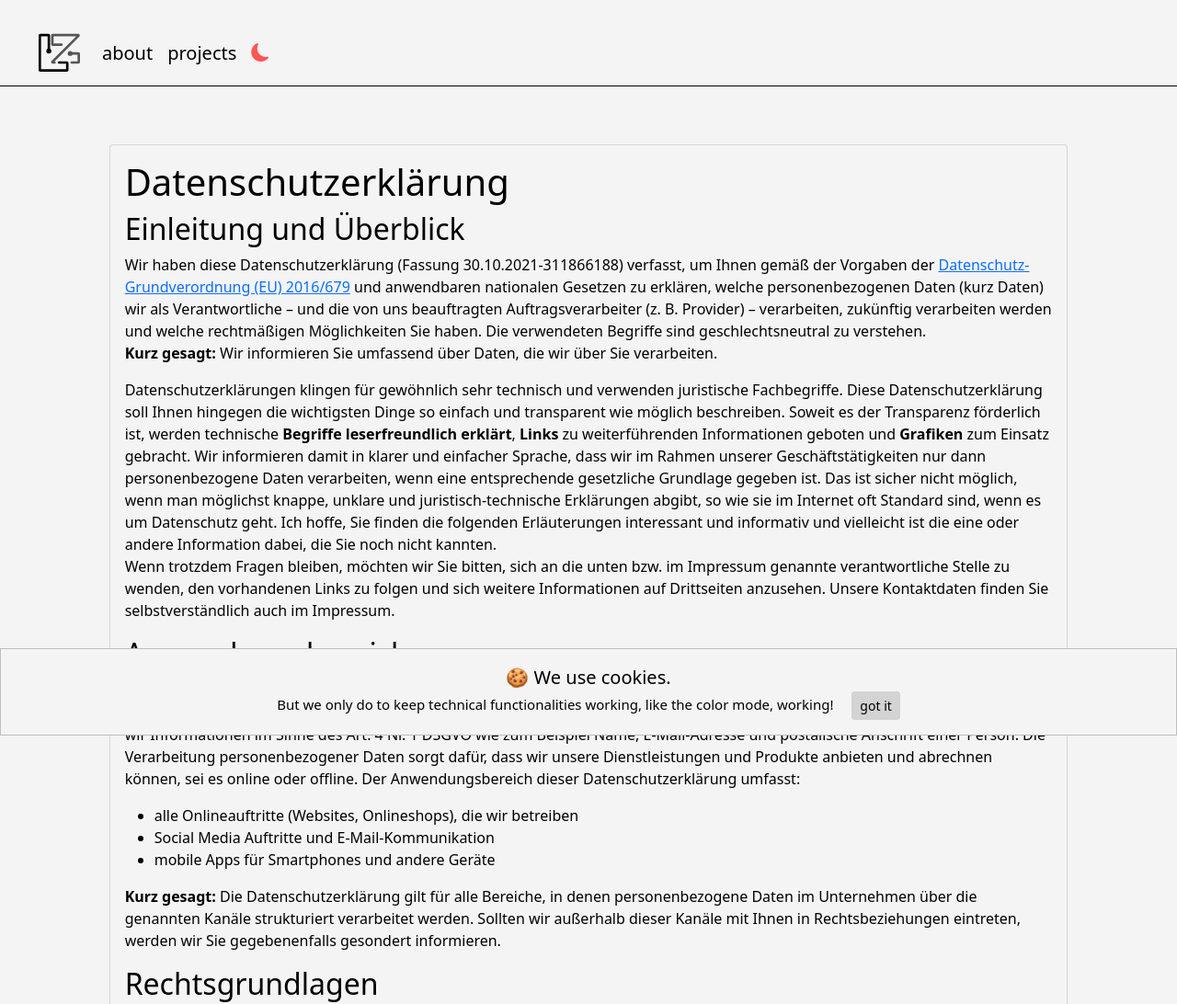
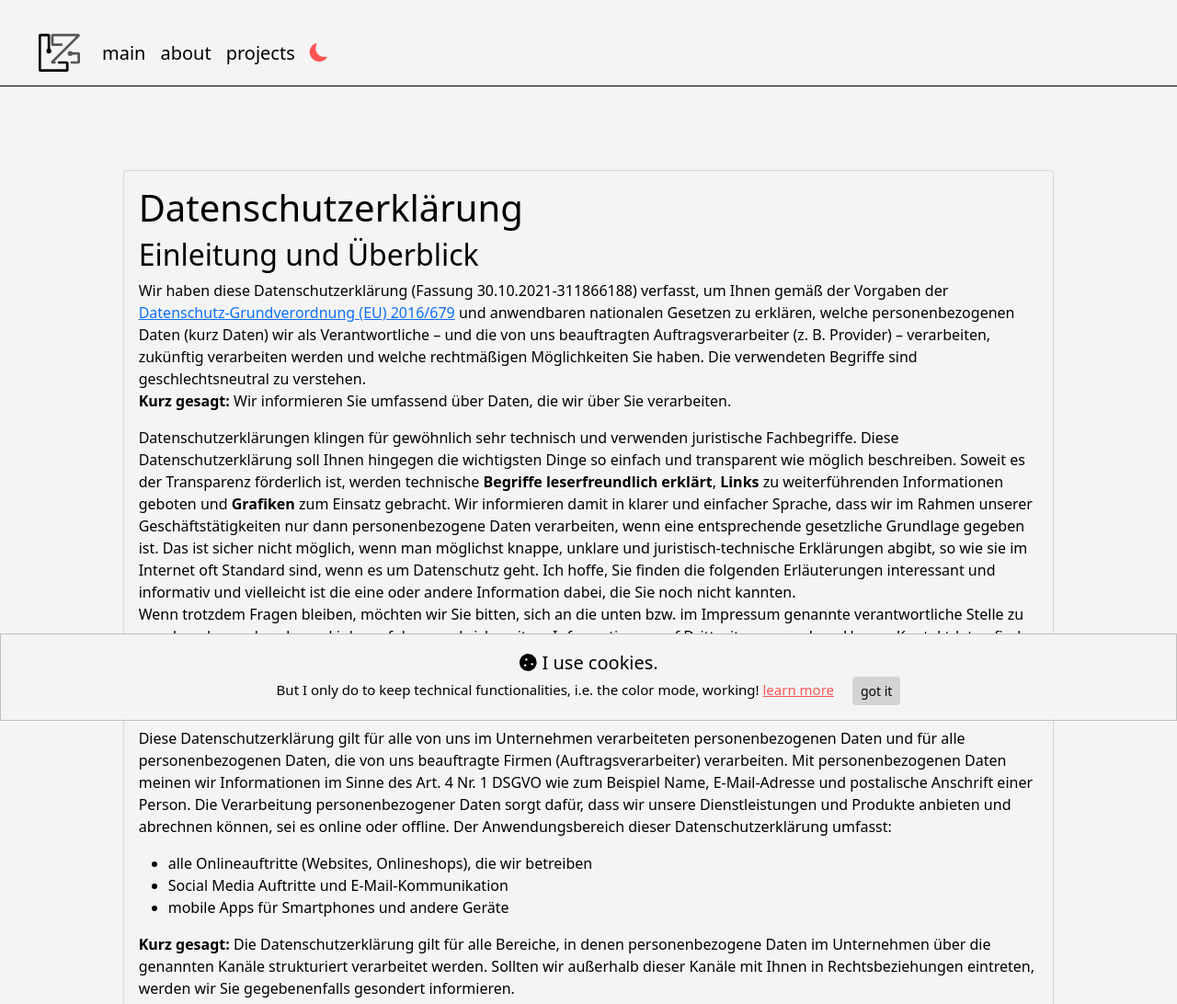
Before and after one commit to LennardZuendorf/website_zuendorf.me, a plain HTML site: page legal.html in a window 1280 px wide. Shown: the top 1092 px of the page at 92% size. Drawn offline with nearby package versions, Linux system fonts and the light colour scheme.

Commit message:
fixed cookie banner

```diff
--- a/legal.html
+++ b/legal.html
@@ -43,6 +43,11 @@
             <div class="collapse navbar-collapse" id="navbarSupportedContent">
                 <ul class="navbar-nav me-auto mb-2 mb-lg-0">
                     <li class="nav-item">
+                        <a class="nav-link" href="index.html"
+                           style="color: var(--txt-color); font-size: var(--font-size-m)">main
+                        </a>
+                    </li>
+                    <li class="nav-item">
                         <a class="nav-link" href="about.html"
                            style="color: var(--txt-color); font-size: var(--font-size-m)">about
                         </a>
@@ -52,7 +57,7 @@
                            style="color: var(--txt-color); font-size: var(--font-size-m)">projects
                         </a>
                     </li>
-                    <li class="nav-item active">
+                    <li class="nav-item">
                         <a class="nav-link"
                            href="javascript:void(0);"
                            onclick="toggleColor()">
@@ -69,7 +74,7 @@
     <!--navbar-->
 
     <!--content-->
-    <div class="container-fluid" style="height: 100%">
+    <div class="container-fluid content-box d-flex align-items-center justify-content-center" style="height: 100%">
         <div class="row align-items-center justify-content-center"
              style="height: 100%; padding-top: 5%">
             <div class="col-10 align-self-center d-flex justify-content-center align-middle">
@@ -847,26 +852,21 @@
                 </div>
             </div>
         </div>
+    </div>
+    <!--content-->
 
     <!--cookie banner, by Kolappan Nathan-->
     <!--found at: https://github.com/kolappannathan/bootstrap-cookie-banner-->
-
-        <div id="cb-cookie-banner" class="alert alert-dark text-center mb-0" role="alert">
+    <div id="cb-cookie-banner" class="alert alert-dark text-center fixed-bottom" role="alert">
         <div class="alert-heading" style="font-size: var(--font-size-m) !important;">
-                🍪 We use cookies.
+            <i class="fas fa-cookie"></i> I use cookies.
         </div>
         <div style="font-size: var(--font-size-s) !important;">
-                But we only do to keep technical functionalities working, like the color mode, working!
-                <button type="button" class="btn btn-primary btn-sm ms-3" onclick="window.cb_hideCookieBanner()">
-                    got it
-                </button>
+            But I only do to keep technical functionalities, i.e. the color mode, working! <a href="legal.html" style="color: var(--red-ac)"> learn more</a>
+            <button type="button" class="btn btn-primary btn-sm ms-3" onclick="window.cb_hideCookieBanner()">got it</button>
         </div>
-
     </div>
     <!--cookie banner-->
-
-    </div>
-    <!--content-->
 
     <!--footer-->
     <footer class="d-flex flex-wrap justify-content-between align-items-center py-3 my-4 border-top">
```
Also changed, not shown: about.html (+6 -11 lines), index.html (+6 -10 lines), projects.html (+6 -11 lines). Lines whose indentation alone changed are shown as unchanged.
